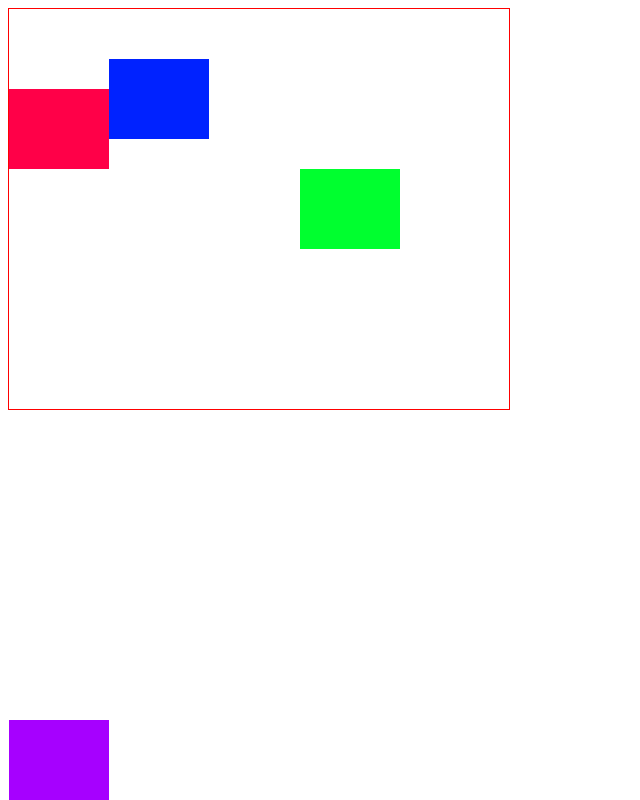
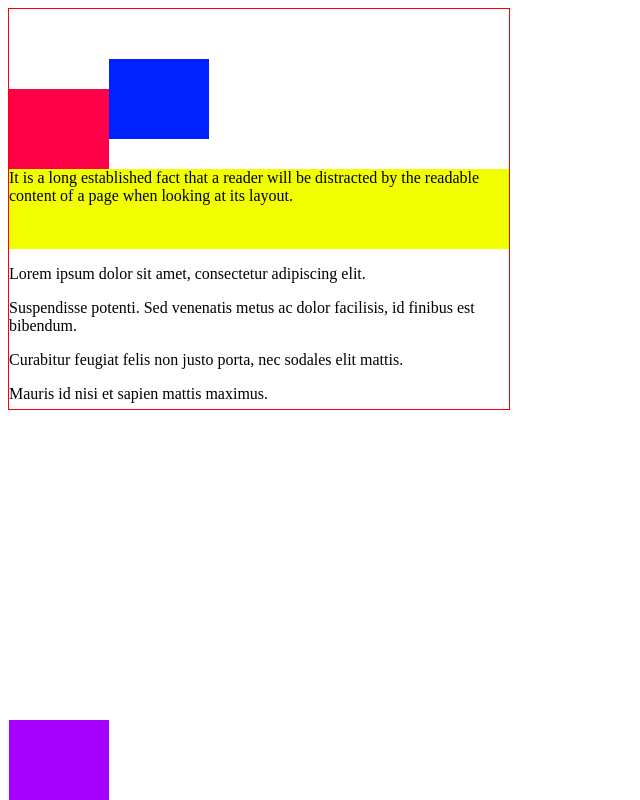
Before and after one commit to CMJD-110-Phase-2-Code-Bases/FrontEndTech01, a plain HTML site: page html and css/index.html in a window 1280 px wide. Shown: the whole page, without its empty margins (0-640 px from the left). Drawn offline with Linux system fonts and the light colour scheme.

Commit message:
CSS Positioning - Sticky

```diff
--- a/html and css/index.html
+++ b/html and css/index.html
@@ -13,6 +13,20 @@
         <div class="css-positions-2"></div>
         <div class="css-positions-3"></div>
         <div class="css-positions-4"></div>
+        <div class="css-positions-5">It is a long established fact that a reader will be distracted by the readable content of a page when looking at its layout. </div>
+        <p>Lorem ipsum dolor sit amet, consectetur adipiscing elit.</p>
+        <p>Suspendisse potenti. Sed venenatis metus ac dolor facilisis, id finibus est bibendum.</p>
+        <p>Curabitur feugiat felis non justo porta, nec sodales elit mattis.</p>
+        <p>Mauris id nisi et sapien mattis maximus.</p>
+        <p>Vivamus eu velit eu nisi ultrices imperdiet.</p>
+        <p>Ut accumsan nisi nec nunc gravida, non hendrerit dolor sollicitudin.</p>
+        <p>Donec scelerisque purus at nisl egestas, et faucibus risus ultricies.</p>
+        <p>Donec scelerisque purus at nisl egestas, et faucibus risus ultricies.</p>
+        <p>Donec scelerisque purus at nisl egestas, et faucibus risus ultricies.</p>
+        <p>Donec scelerisque purus at nisl egestas, et faucibus risus ultricies.</p>
+        <p>Donec scelerisque purus at nisl egestas, et faucibus risus ultricies.</p>
+
+    </div>
     </div>
 
 </body>
--- a/html and css/style.css
+++ b/html and css/style.css
@@ -1,7 +1,10 @@
+
 #position-outer {
   width: 500px;
   height: 400px;
   border: 1px solid red;
+  overflow:scroll;
+
 }
 .css-positions-1 {
   width: 100px;
@@ -30,3 +33,10 @@
   height: 80px;
   background-color: rgb(166, 0, 255);
 }
+.css-positions-5 {
+    width: 100%;
+    height: 80px;
+    background-color: rgb(242, 255, 0);
+    position: sticky;
+    top: 0;
+  }
```
